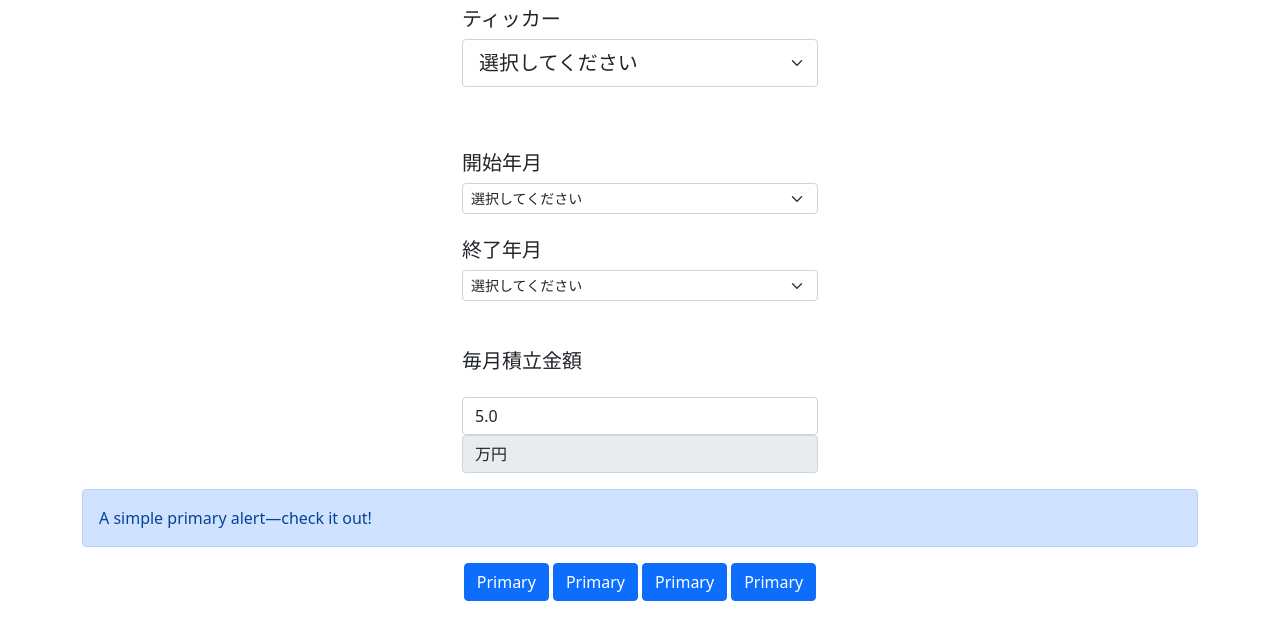
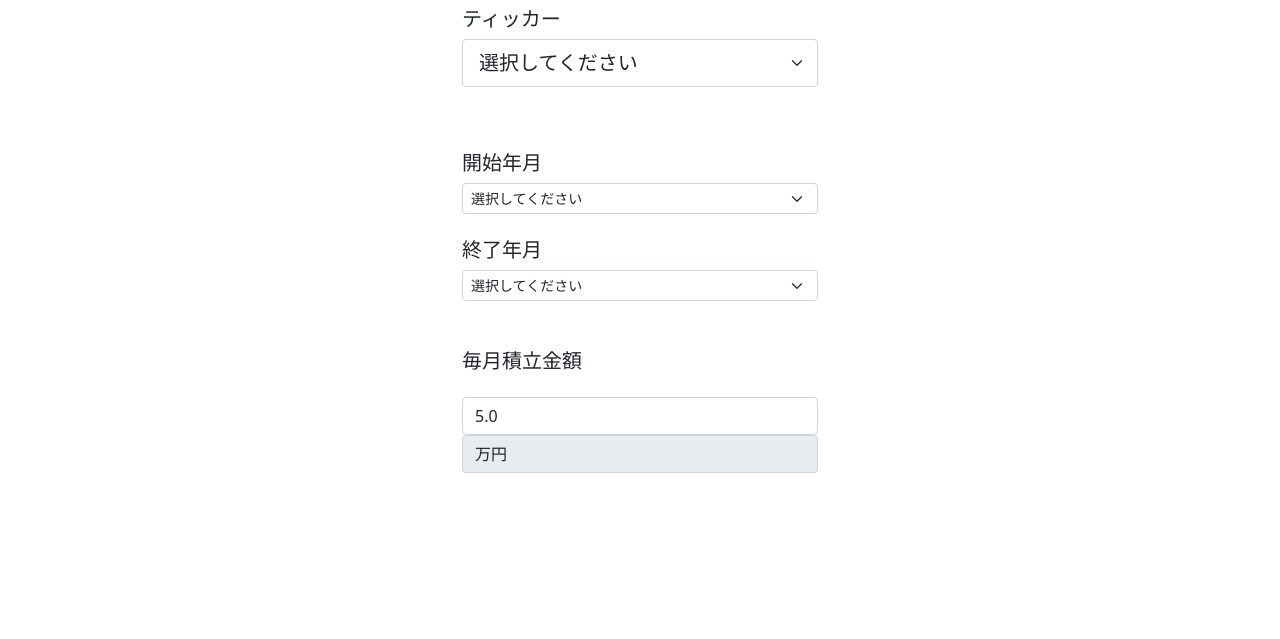
Before and after one commit to gowalk772/stock_Reserve, a plain HTML site: page index.html in a window 1280 px wide. Shown: the part 97-736 px from the top of the page. Drawn offline with nearby package versions, Linux system fonts and the light colour scheme.

Commit message:
Add files via upload

```diff
--- a/index.html
+++ b/index.html
@@ -78,27 +78,8 @@
 
 
       <div class="col-sm">
+      </div>
     </div>
-  </div>
-</div>
-
-  <div class="container">
-
-
-
-  <div id="js-question" class="mt-3 alert alert-primary" role="alert">
-    A simple primary alert—check it out!
-  </div>
-
-  <div class="d-flex justify-content-center">
-  <button type="button" class="btn btn-primary">Primary</button>
-  <button type="button" class="ms-1 btn btn-primary">Primary</button>
-  <button type="button" class="ms-1 btn btn-primary">Primary</button>
-  <button type="button" class="ms-1 btn btn-primary">Primary</button>
-
-  </div>
-
-
   </div>
 
   <script src="app.js"></script>
```
